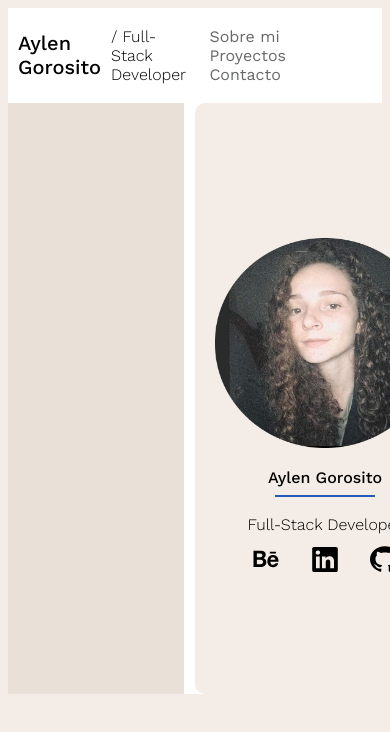
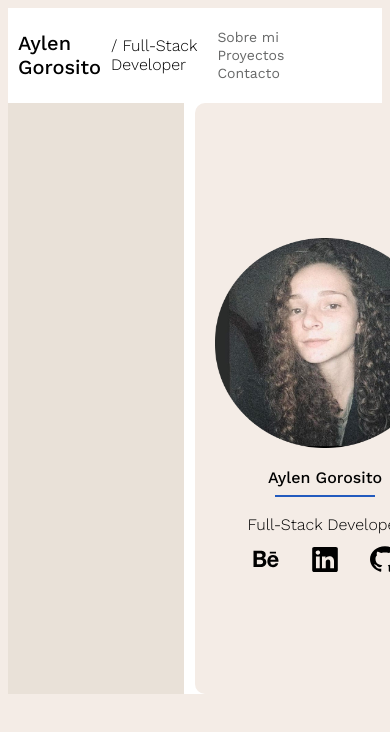
Before and after one commit to AylenGorosito313/portfolio, a React (Vite) app: page / in a window 390 px wide. Shown: the top 732 px of the page. Built offline with nearby package versions, Linux system fonts and the light colour scheme.

Commit message:
responsive-proyectt

```diff
--- a/src/components/Nav-bar/Nav.css
+++ b/src/components/Nav-bar/Nav.css
@@ -71,10 +71,10 @@ box-shadow:  0px 1px 1px #d17f6d,
 }
 }
 
-@media (max-width: 950px) {
+@media (max-width: 1000px) {
   .Link{
     color: #676868;
-    font-size: 16px;
+    font-size: 14px;
     font-family: Work Sans;
     text-decoration: none;
     padding: 10px 10px 10px 10px;
--- a/src/pages/home/Home.css
+++ b/src/pages/home/Home.css
@@ -152,7 +152,7 @@
 
 
 
-@media (max-width: 950px) {
+@media (max-width: 1000px) {
     .parrafo {
 
         font-size: 12px;
```
